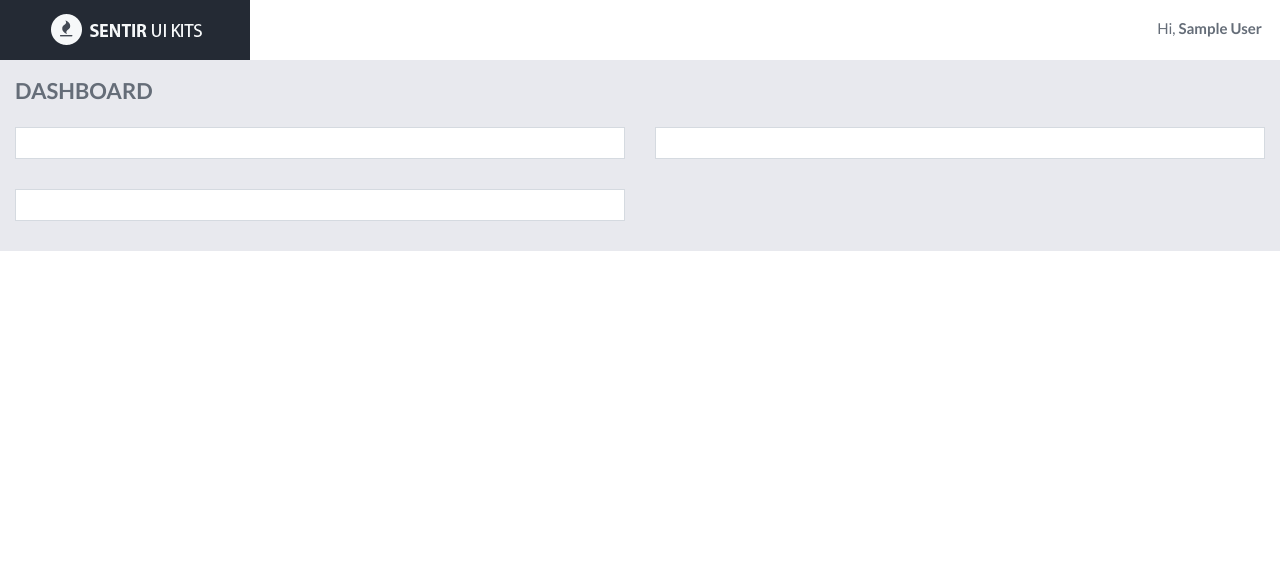
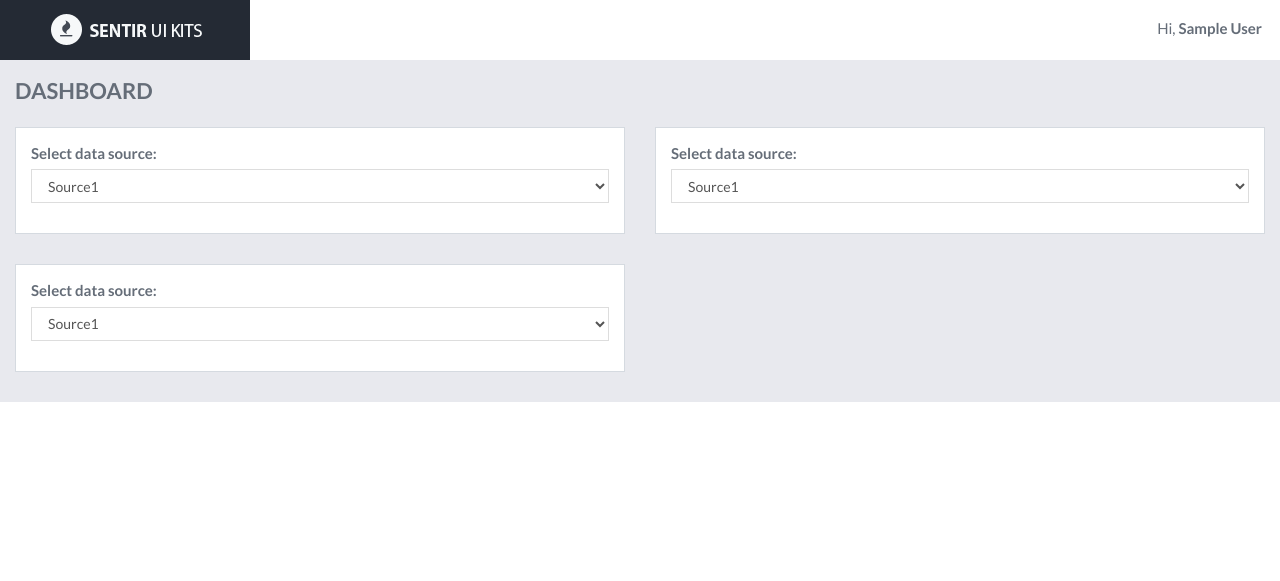
Before and after one commit to activewizardslab/angular-sample-project, a Django app: page /dashboard/ in a window 1280 px wide. Shown: the top 581 px of the page. Run offline with Django 3.2, Linux system fonts and the light colour scheme; the visitor is signed in with stand-in values (Sample User, id 1); parts of the project's set-up code (start-up, migrations or seed data) failed here and were passed over; some libraries are stand-ins or nearby versions.

Commit message:
data source selectors

```diff
--- a/config/static/js/dashboard/charts.js
+++ b/config/static/js/dashboard/charts.js
@@ -61,7 +61,7 @@ var dot_chart = c3.generate({
 
 function update_temperature_stream() {
     $.ajax({
-        url: "/stream/temperature/",
+        url: "/stream/temperature/?data_source="+$("#temperature-data-source").val(),
         success: function(result) {
             var data = result['data'].map(function(log) {
                 return log.field1_data;
@@ -82,11 +82,11 @@ function update_temperature_stream() {
 }
 
 update_temperature_stream();
-setInterval(update_temperature_stream, 60000);
+var temperatureId = setInterval(update_temperature_stream, 60000);
 
 function update_multi_data_stream() {
     $.ajax({
-        url: "/stream/multi_data/",
+        url: "/stream/multi_data/?data_source="+$("#multi-data-source").val(),
         success: function(result) {
             pie_chart.load({
                 columns: [
@@ -102,11 +102,11 @@ function update_multi_data_stream() {
 }
 
 update_multi_data_stream();
-setInterval(update_multi_data_stream, 60000);
+var multiDataId = setInterval(update_multi_data_stream, 60000);
 
 function update_status_stream() {
     $.ajax({
-        url: "/stream/status/",
+        url: "/stream/status/?data_source="+$("#status-data-source").val(),
         success: function(result) {
             var timestamps = result['data'].map(function(log) {
                 return log.timestamp * 1000;
@@ -132,4 +132,23 @@ function update_status_stream() {
 }
 
 update_status_stream();
-setInterval(update_status_stream, 60000);
+var statusId = setInterval(update_status_stream, 60000);
+
+// handle data source change events
+$("#status-data-source").on("change", function() {
+    update_status_stream();
+    window.clearInterval(statusId);
+    statusId = setInterval(update_status_stream, 60000);
+});
+
+$("#multi-data-source").on("change", function() {
+    update_multi_data_stream();
+    window.clearInterval(multiDataId);
+    multiDataId = setInterval(update_multi_data_stream, 60000);
+});
+
+$("#temperature-data-source").on("change", function() {
+    update_temperature_stream();
+    window.clearInterval(temperatureId);
+    temperatureId = setInterval(update_temperature_stream, 60000);
+});
--- a/config/templates/dashboard/index.html
+++ b/config/templates/dashboard/index.html
@@ -93,11 +93,27 @@
 					<div class="row">
 						<div class="col-sm-6">
 							<div class="the-box">
+								<div class="form-group">
+									<label>Select data source:</label>
+									<select name="" id="temperature-data-source" class="form-control">
+										<option value="Source1">Source1</option>
+										<option value="Source2">Source2</option>
+										<option value="Source3">Source3</option>
+									</select>
+								</div>
 								<div id="line-chart"></div>
 							</div>
 						</div>
 						<div class="col-sm-6">
 							<div class="the-box">
+								<div class="form-group">
+									<label>Select data source:</label>
+									<select name="" id="multi-data-source" class="form-control">
+										<option value="Source1">Source1</option>
+										<option value="Source2">Source2</option>
+										<option value="Source3">Source3</option>
+									</select>
+								</div>
 								<div id="pie-chart"></div>
 							</div>
 						</div>
@@ -105,6 +121,14 @@
 					<div class="row">
 						<div class="col-sm-6">
 							<div class="the-box">
+								<div class="form-group">
+									<label>Select data source:</label>
+									<select name="" id="status-data-source" class="form-control">
+										<option value="Source1">Source1</option>
+										<option value="Source2">Source2</option>
+										<option value="Source3">Source3</option>
+									</select>
+								</div>
 								<div id="dot-chart"></div>
 							</div>
 						</div>
--- a/myapps/logs/models.py
+++ b/myapps/logs/models.py
@@ -3,17 +3,20 @@ from django.contrib.auth.models import User
 
 class TemperatureLog(models.Model):
     user_id = models.IntegerField()
+    data_source = models.CharField(max_length=128, null=True)
     timestamp = models.BigIntegerField()
     field1_data = models.FloatField()
     field1_name = models.CharField(max_length=64, default='temperature')
 
 class StatusLog(models.Model):
     user_id = models.IntegerField()
+    data_source = models.CharField(max_length=128, null=True)
     timestamp = models.BigIntegerField()
     field1_data = models.IntegerField()
 
 class MultiDataLog(models.Model):
     user_id = models.IntegerField()
+    data_source = models.CharField(max_length=128, null=True)
     timestamp = models.BigIntegerField()
 
     field1_data = models.FloatField()
```
Also changed, not shown: myapps/logs/utils.py (+9 -3 lines), myapps/logs/views.py (+15 -6 lines), myapps/logs/migrations/0003_auto_20160427_0853.py (added).
